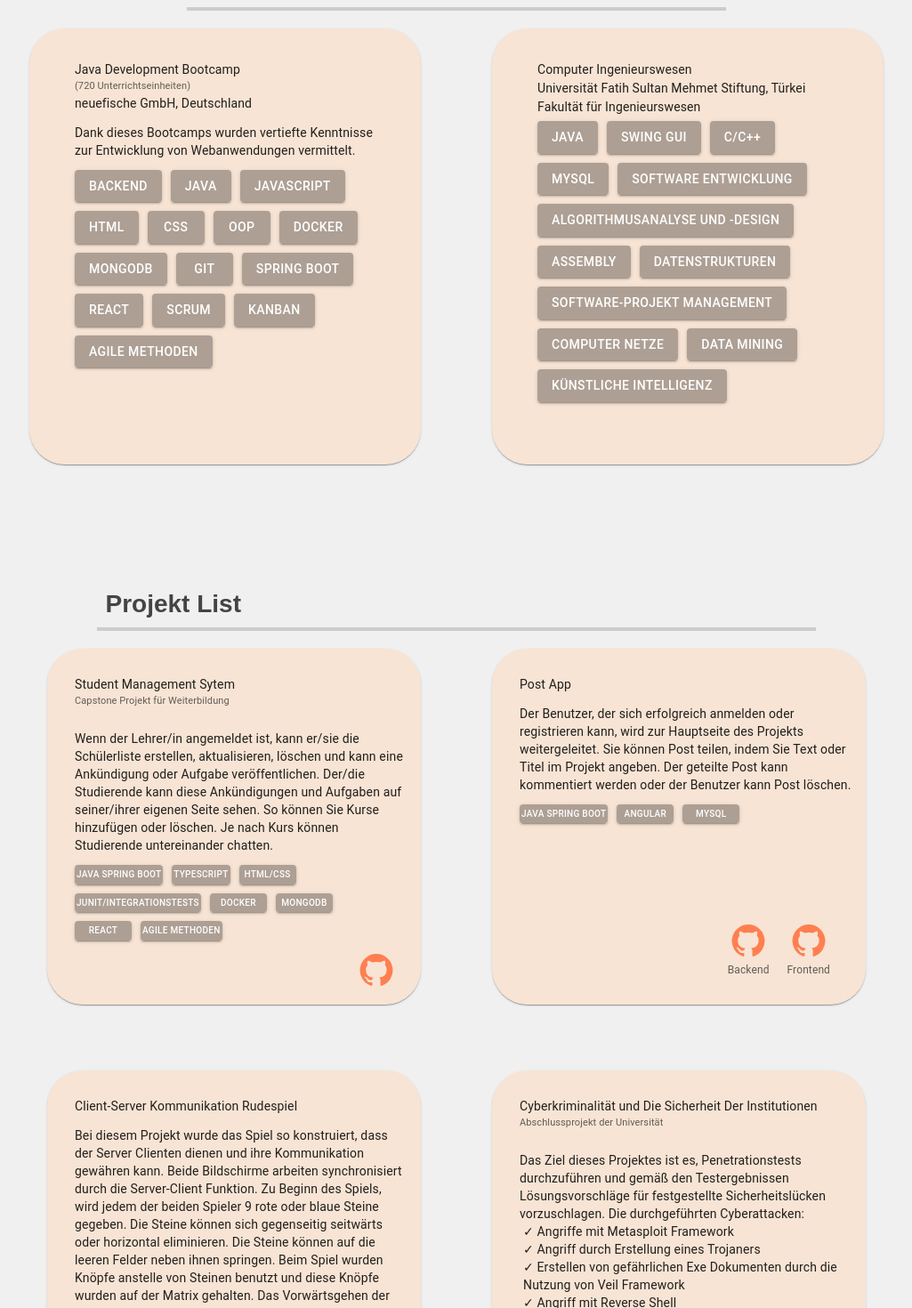
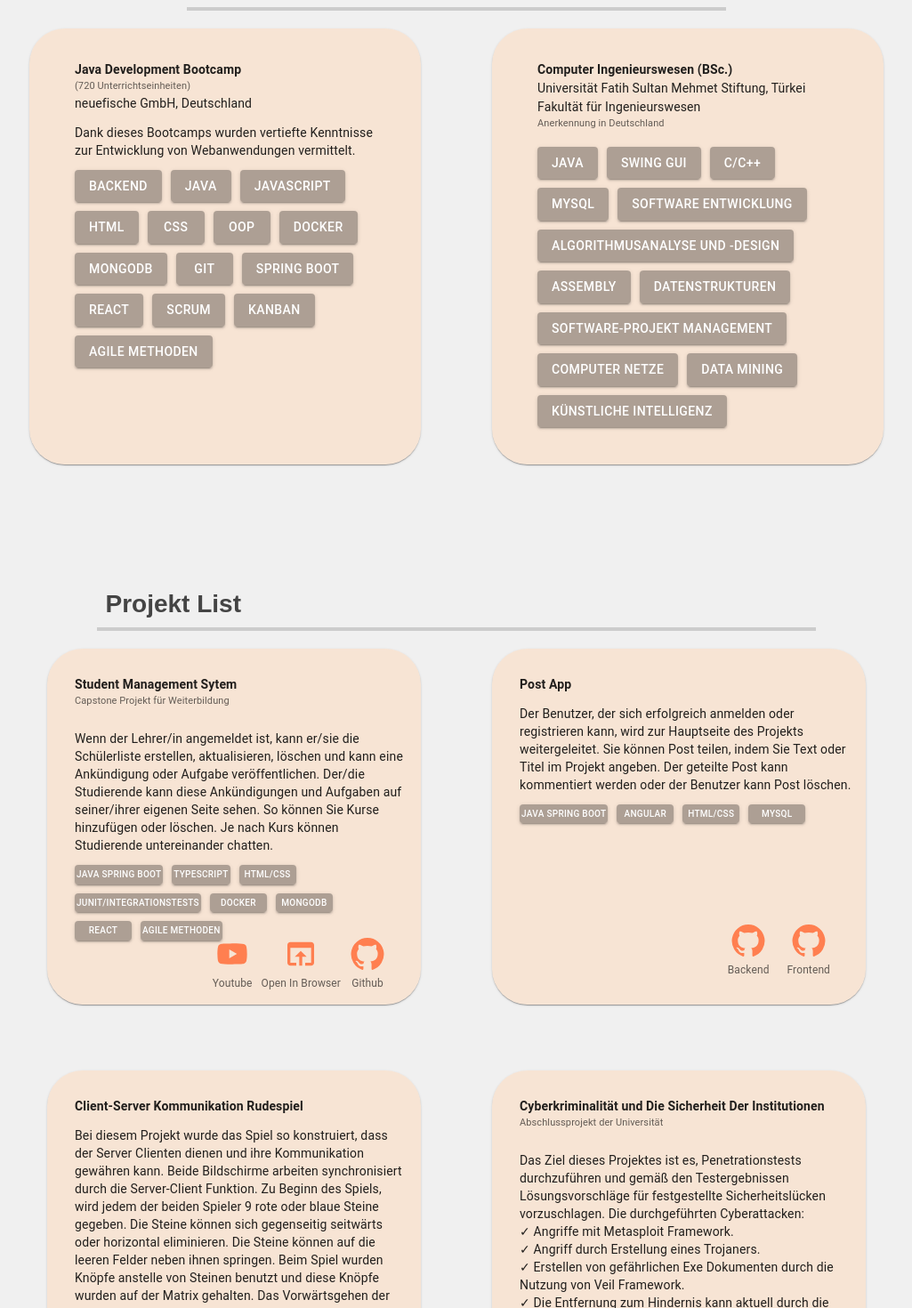
Before and after one commit to betulEZ/portfolio, a React (Vite) app: page / in a window 1280 px wide. Shown: the part 1220-2690 px from the top of the page at 89% size, without its empty margins (127-1152 px from the left). Built offline with nearby package versions, Linux system fonts and the light colour scheme.

Commit message:
updated Project List

```diff
--- a/src/component/Education.tsx
+++ b/src/component/Education.tsx
@@ -43,13 +43,13 @@ export default function Education({ forwardedRef }:EducationProps){
             <div className="card-container">
                 <Card className="card-new" sx={{  backgroundColor: 'rgba(255, 218, 185, 0.5)', padding: '20px', borderRadius: '40px' }} >
                     <CardContent className="card-content" >
-                        <Typography sx={{fontSize: 14}}>
+                        <Typography sx={{fontSize: 14, fontWeight: 'bold' }}>
                             Java Development Bootcamp
                         </Typography>
                         <Typography sx={{fontSize: 11}} color="text.secondary">
                             (720 Unterrichtseinheiten)
                         </Typography>
-                        <Typography sx={{fontSize: 14, mb: 1.5,}}>
+                        <Typography sx={{fontSize: 14, mb: 1.5}}>
                             neuefische GmbH, Deutschland
                         </Typography>
                         <Typography sx={{fontSize: 14, mb: 1.5, textAlign: 'left'}} variant="body2">
@@ -78,14 +78,17 @@ export default function Education({ forwardedRef }:EducationProps){
 
                 <Card className="card-new" sx={{  backgroundColor: 'rgba(255, 218, 185, 0.5)', padding: '20px', borderRadius: '40px' }}>
                     <CardContent className="card-content">
-                        <Typography sx={{fontSize: 14}}>
-                            Computer Ingenieurswesen
+                        <Typography sx={{fontSize: 14, fontWeight: 'bold' }}>
+                            Computer Ingenieurswesen (BSc.)
                         </Typography>
                         <Typography sx={{fontSize: 14}}>
                             Universität Fatih Sultan Mehmet Stiftung, Türkei
                         </Typography>
                         <Typography sx={{fontSize: 14}}>
                             Fakultät für Ingenieurswesen
+                        </Typography>
+                        <Typography sx={{fontSize: 11, mb: 1.5}} color="text.secondary">
+                           Anerkennung in Deutschland
                         </Typography>
 
                         <Typography sx={{fontSize: 14, textAlign: 'left'}} color="text.secondary" gutterBottom>
--- a/src/component/HomePage.tsx
+++ b/src/component/HomePage.tsx
@@ -7,7 +7,7 @@ import {useRef} from "react";
 export default function HomePage() {
     const aboutMeRef = useRef<HTMLDivElement>(null);
     const educationRef = useRef<HTMLDivElement>(null);
-
+    const projectRef = useRef<HTMLDivElement>(null);
     const handleAboutMeClick = () => {
         if (aboutMeRef.current) {
             const aboutMePosition = aboutMeRef.current.getBoundingClientRect().top;
@@ -21,14 +21,19 @@ export default function HomePage() {
             window.scrollBy({ top: educationPosition - 80, behavior: 'smooth' });
         }
     };
-
+    const handleProjectClick = () => {
+        if (projectRef.current) {
+            const projectPosition = projectRef.current.getBoundingClientRect().top;
+            window.scrollBy({ top: projectPosition - 80, behavior: 'smooth' });
+        }
+    };
 
     return (
         <>
-            <Navbar handleAboutMeClick={handleAboutMeClick} handleEducationClick={handleEducationClick} />
+            <Navbar handleAboutMeClick={handleAboutMeClick} handleEducationClick={handleEducationClick} handleProjectClick={handleProjectClick} />
             <AboutMe  forwardedRef={aboutMeRef}/>
             <Education forwardedRef={educationRef}/>
-            <ProjectList/>
+            <ProjectList forwardedRef={projectRef}/>
         </>
     );
 }
--- a/src/component/Navbar.tsx
+++ b/src/component/Navbar.tsx
@@ -3,8 +3,9 @@ import './Navbar.css'
 interface NavbarProps {
     handleEducationClick: () => void;
     handleAboutMeClick: () => void;
+    handleProjectClick: () => void;
 }
-export default function Navbar({ handleAboutMeClick, handleEducationClick }: NavbarProps) {
+export default function Navbar({ handleAboutMeClick, handleEducationClick,handleProjectClick }: NavbarProps) {
 
     return (
         <>
@@ -19,7 +20,7 @@ export default function Navbar({ handleAboutMeClick, handleEducationClick }: Nav
                                 <Button className="button-style" variant="contained" onClick={handleEducationClick}>BILDUNGS INFORMATIONEN</Button>
                             </Grid>
                             <Grid item>
-                                <Button className="button-style" variant="contained">PROJEKT LISTE</Button>
+                                <Button className="button-style" variant="contained" onClick={handleProjectClick}>PROJEKT LISTE</Button>
                             </Grid>
                             <Grid item>
                                 <Button className="button-style" variant="contained">KONTAKT</Button>
--- a/src/component/ProjectList.tsx
+++ b/src/component/ProjectList.tsx
@@ -1,8 +1,12 @@
 import GitHubIcon from '@mui/icons-material/GitHub';
 import {Button, Card, CardContent, Typography} from "@mui/material";
 import './ProjectList.css';
-
-export default function ProjectList(){
+import OpenInBrowserIcon from '@mui/icons-material/OpenInBrowser';
+import YouTubeIcon from '@mui/icons-material/YouTube';
+interface projectProps {
+    forwardedRef: React.Ref<HTMLDivElement>;
+}
+export default function ProjectList({ forwardedRef }:projectProps){
     const items = [
     'Java Spring Boot',
     'TypeScript',
@@ -16,6 +20,7 @@ export default function ProjectList(){
     const postApp_Item = [
         'Java Spring Boot',
         'Angular',
+        'HTML/CSS',
         'MySQL'
     ];
     const rudeSpriel_Item = [
@@ -28,13 +33,13 @@ export default function ProjectList(){
     ];
     return(
         <>
-         <div className="title">
+         <div className="title" ref={forwardedRef}>
             <h2>Projekt List</h2>
             </div>
             <div className="list">
                 <Card className="card-new">
                     <CardContent className="card-content">
-                        <Typography sx={{fontSize: 14}}>
+                        <Typography sx={{fontSize: 14, fontWeight: 'bold'}}>
                             Student Management Sytem
                         </Typography>
                         <Typography sx={{fontSize: 11, mb: 3}} color="text.secondary">
@@ -75,21 +80,43 @@ export default function ProjectList(){
                             marginBottom: '15px',
                             marginRight: '30px'
                         }}>
-                            <a href="https://github.com/betulEZ/StudentManagementSystem"
-                               style={{alignSelf: 'flex-end'}}>
-                                <GitHubIcon sx={{fontSize: '40px', color: 'coral'}}/>
-                            </a>
+
+
+                            <div style={{display: 'flex', justifyContent: 'flex-end', alignItems: 'flex-end'}}>
+                                <a href="https://www.youtube.com/watch?v=gmdvwIHWxo0"
+                                   style={{alignSelf: 'flex-end', marginRight: '10px',textDecoration: 'none'}}>
+                                    <YouTubeIcon sx={{fontSize: '40px', color: 'coral'}}/>
+                                    <Typography sx={{fontSize: 12}} color="text.secondary">
+                                        Youtube
+                                    </Typography>
+                                </a>
+                                <a href="https://studentmangementsystem.onrender.com/"
+                                   style={{alignSelf: 'flex-end', marginRight: '10px',textDecoration: 'none'}}>
+                                    <OpenInBrowserIcon sx={{fontSize: '40px', color: 'coral'}}/>
+                                    <Typography sx={{fontSize: 12}} color="text.secondary">
+                                        Open In Browser
+                                    </Typography>
+                                </a>
+                                <a href="https://github.com/betulEZ/StudentManagementSystem"
+                                   style={{alignSelf: 'flex-end', marginRight: '10px',textDecoration: 'none'}}>
+                                    <GitHubIcon sx={{fontSize: '40px', color: 'coral'}}/>
+                                    <Typography sx={{fontSize: 12}} color="text.secondary">
+                                        Github
+                                    </Typography>
+                                </a>
+                            </div>
+
                         </div>
 
                     </CardContent>
                 </Card>
                 <Card className="card-new" style={{position: 'relative'}}>
                     <CardContent className="card-content">
-                        <Typography sx={{fontSize: 14, mb: 1.5}}>
+                        <Typography sx={{fontSize: 14, mb: 1.5, fontWeight: 'bold'}}>
                             Post App
                         </Typography>
                         <Typography sx={{fontSize: 14, mb: 1.5, textAlign: 'left'}} variant="body2">
-                            Der Benutzer, der sich erfolgreich anmelden oder registrieren kann, wird zur Hauptseite
+                        Der Benutzer, der sich erfolgreich anmelden oder registrieren kann, wird zur Hauptseite
                             des Projekts weitergeleitet.
                             Sie können Post teilen, indem Sie Text oder Titel im Projekt angeben. Der geteilte Post
                             kann kommentiert werden
@@ -144,7 +171,7 @@ export default function ProjectList(){
                 </Card>
                 <Card className="card-new">
                     <CardContent className="card-content">
-                        <Typography sx={{fontSize: 14, mb: 1.5}}>
+                        <Typography sx={{fontSize: 14, mb: 1.5, fontWeight: 'bold'}}>
                             Client-Server Kommunikation Rudespiel
                         </Typography>
                         <Typography sx={{fontSize: 14, mb: 1.5, textAlign: 'left'}} variant="body2">
@@ -172,7 +199,6 @@ export default function ProjectList(){
                                         typography: {
                                             fontSize: '10px' // Yazı tipi boyutu
                                         }
-
                                     }}
                                 >
                                     {item}
@@ -184,7 +210,7 @@ export default function ProjectList(){
                 </Card>
                 <Card className="card-new">
                     <CardContent className="card-content">
-                        <Typography sx={{fontSize: 14}}>
+                        <Typography sx={{fontSize: 14, fontWeight: 'bold'}}>
                             Cyberkriminalität und Die Sicherheit Der Institutionen
                         </Typography>
                         <Typography sx={{fontSize: 11, mb: 3}} color="text.secondary">
@@ -193,15 +219,14 @@ export default function ProjectList(){
                         <Typography sx={{fontSize: 14, mb: 1.5, textAlign: 'left'}} variant="body2">
                             Das Ziel dieses Projektes ist es, Penetrationstests durchzuführen und gemäß den
                             Testergebnissen Lösungsvorschläge für festgestellte Sicherheitslücken vorzuschlagen. Die
-                            durchgeführten Cyberattacken:
-                            <ul style={{listStyleType: 'none', paddingLeft: '4px', margin: 0}}>
-                                <li>&#10003; Angriffe mit Metasploit Framework</li>
-                                <li>&#10003; Angriff durch Erstellung eines Trojaners</li>
-                                <li>&#10003; Erstellen von gefährlichen Exe Dokumenten durch die Nutzung von Veil
-                                    Framework
-                                </li>
-                                <li>&#10003; Angriff mit Reverse Shell</li>
-                            </ul>
+                            durchgeführten Cyberattacken:<br/>
+                            &#10003; Angriffe mit Metasploit Framework.<br/>
+                            &#10003; Angriff durch Erstellung eines Trojaners.<br/>
+                            &#10003; Erstellen von gefährlichen Exe Dokumenten durch die Nutzung von Veil
+                            Framework.<br/>
+                            &#10003; Die Entfernung zum Hindernis kann aktuell durch die mobile Schnittstelle
+                            überwacht werden.<br/>
+                            &#10003; Angriff mit Reverse Shell.<br/>
                             Als Resultat wurden die notwendigen Vorschläge bezüglich „Schutzmethoden gegen Reverse Shell
                             Angriffe“ evaluiert und präsentiert.
                         </Typography>
@@ -209,11 +234,8 @@ export default function ProjectList(){
                 </Card>
                 <Card className="card-new">
                     <CardContent className="card-content">
-                        <Typography sx={{fontSize: 14}}>
+                        <Typography sx={{fontSize: 14, mb: 3, fontWeight: 'bold'}}>
                             Ferngesteuertes Fahrzeug
-                        </Typography>
-                        <Typography sx={{fontSize: 11, mb: 3}} color="text.secondary">
-                            Abschlussprojekt der Universität
                         </Typography>
                         <Typography sx={{fontSize: 14, mb: 1.5, textAlign: 'left'}} variant="body2">
                             &#10003; Das Fahrzeug wird aus der Ferne mit Bluetooth kontrolliert.<br/>
```
Also changed, not shown: 5 other files (tests, documents, lock files or other folders).
